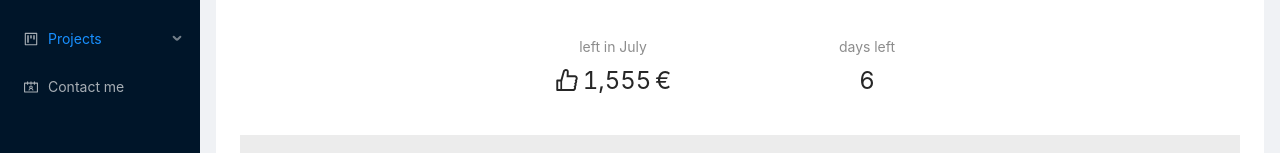
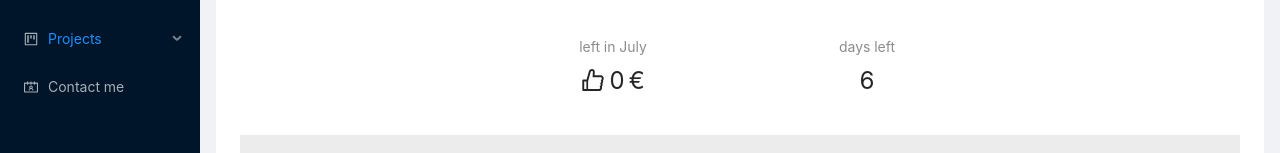
Before and after one commit to martynaskup/martynaskup.github.io, a React (Create React App) app: page /projects/budget in a window 1280 px wide. Shown: the part 145-298 px from the top of the page. Built offline with nearby package versions, Linux system fonts and the light colour scheme.

Commit message:
[Budget] Use state to save the left sum and render it in the summary

```diff
--- a/src/pages/ProjectsPage/Projects/Budget/Budget.tsx
+++ b/src/pages/ProjectsPage/Projects/Budget/Budget.tsx
@@ -1,14 +1,17 @@
 import { Typography } from 'antd';
 import Details from './Details/Details';
 import Summary from './Summary';
+import { useState } from 'react';
 
 function Budget() {
+  const [sum, setSum] = useState(0);
+
   const appTitle = <Typography.Title level={2}>Budget app</Typography.Title>;
 
   return (
     <>
       {appTitle}
-      <Summary />
+      <Summary sum={sum} />
       <Details />
     </>
   );
--- a/src/pages/ProjectsPage/Projects/Budget/Summary.tsx
+++ b/src/pages/ProjectsPage/Projects/Budget/Summary.tsx
@@ -3,7 +3,7 @@ import { Col, Statistic } from 'antd';
 import { LikeOutlined } from '@ant-design/icons';
 import { StyledSummaryRow } from './Budget.styles';
 
-const Summary: FC = () => {
+const Summary: FC<{ sum: number }> = ({ sum }) => {
   const today = new Date();
   const lastDayOfMonth = new Date(today.getFullYear(), today.getMonth() + 1, 0);
 
@@ -12,7 +12,7 @@ const Summary: FC = () => {
       <Col span={6}>
         <Statistic
           title="left in July"
-          value="1555"
+          value={sum}
           suffix="€"
           prefix={<LikeOutlined />}
         />
```
